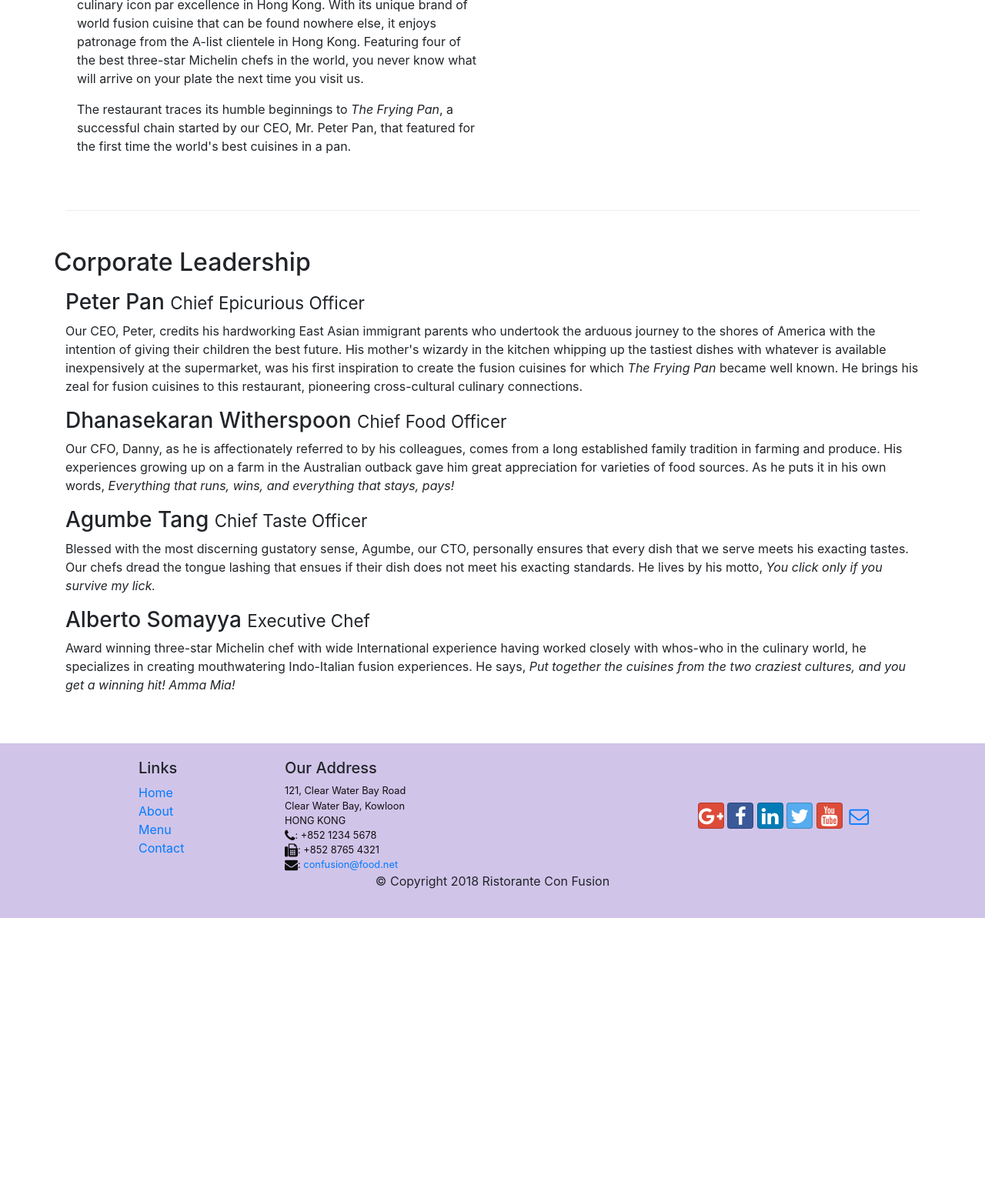
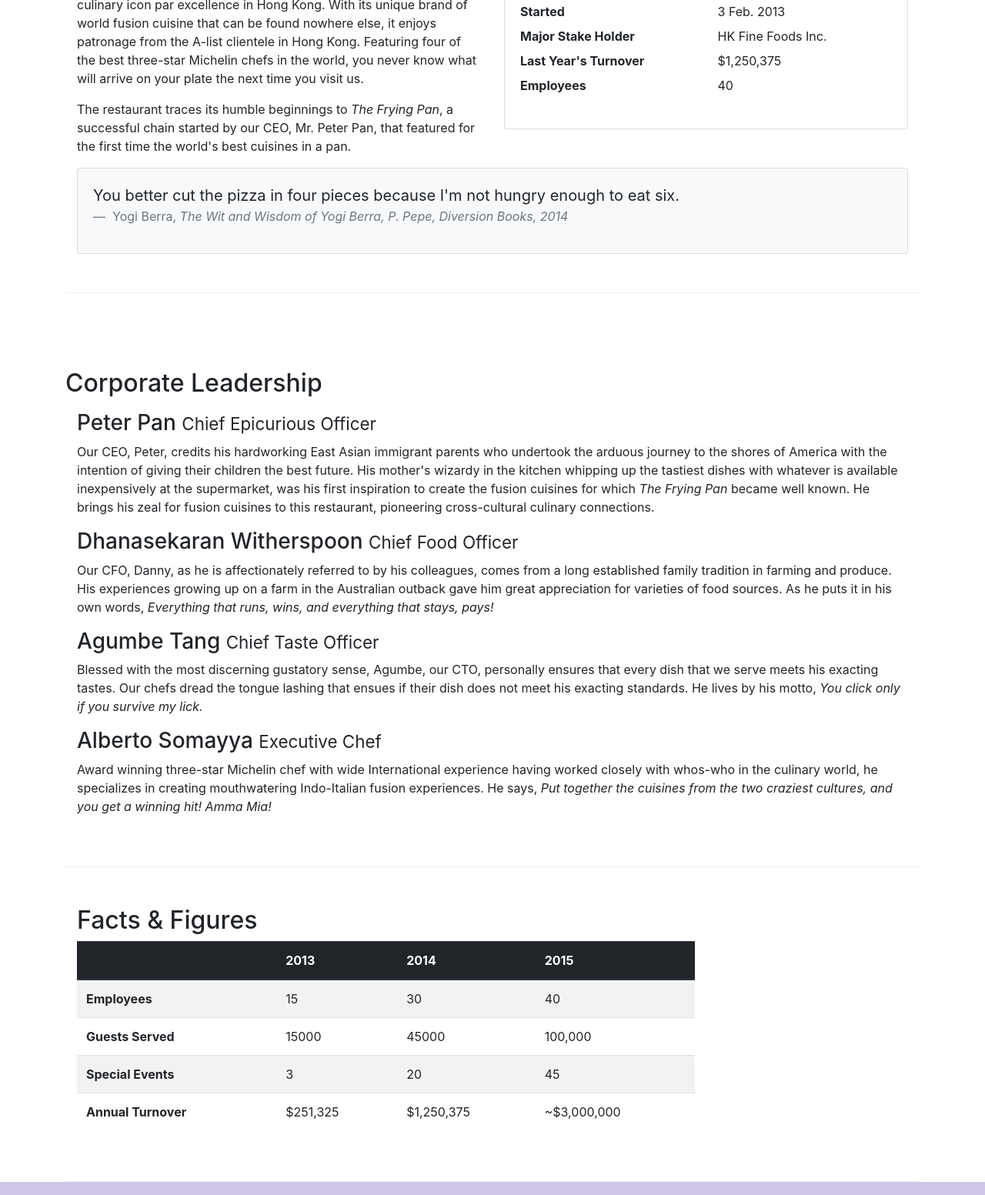
Before and after one commit to MdNazmulHaqueA/bootstrap-confusion-restaurant, a website: page aboutus.html in a window 1280 px wide. Shown: the part 639-2192 px from the top of the page at 77% size. Before the commit the page ends 1832 px from the top, so only its background shows below. Drawn offline with nearby package versions, Linux system fonts and the light colour scheme.

Commit message:
Tables and Cards

```diff
--- a/aboutus.html
+++ b/aboutus.html
@@ -112,24 +112,58 @@
                   world's best cuisines in a pan.
                </p>
             </div>
-            <div class="col col-sm"></div>
+            <div class="col-12 col-sm-6">
+               <div class="card">
+                  <h3 class="card-header bg-primary text-white">
+                     Facts At a Glance
+                  </h3>
+                  <div class="card-body">
+                     <dl class="row">
+                        <dt class="col-6">Started</dt>
+                        <dd class="col-6">3 Feb. 2013</dd>
+                        <dt class="col-6">Major Stake Holder</dt>
+                        <dd class="col-6">HK Fine Foods Inc.</dd>
+                        <dt class="col-6">Last Year's Turnover</dt>
+                        <dd class="col-6">$1,250,375</dd>
+                        <dt class="col-6">Employees</dt>
+                        <dd class="col-6">40</dd>
+                     </dl>
+                  </div>
+               </div>
+            </div>
+            <div class="col-12">
+               <div class="card card-body bg-light">
+                  <blockquote class="blockquote">
+                     <p class="mb-0">
+                        You better cut the pizza in four pieces because I'm not
+                        hungry enough to eat six.
+                     </p>
+                     <footer class="blockquote-footer">
+                        Yogi Berra,
+                        <cite title="Source Title"
+                           >The Wit and Wisdom of Yogi Berra, P. Pepe, Diversion
+                           Books, 2014</cite
+                        >
+                     </footer>
+                  </blockquote>
+               </div>
+            </div>
          </div>
 
-         <div>
-            <div class="row mb-5">
+         <div class="row row-content">
             <h2 class="pb-2 pt-5">Corporate Leadership</h2>
             <div class="col-sm-12">
                <h3>Peter Pan <small>Chief Epicurious Officer</small></h3>
                <p class="d-none d-sm-block">
-                     Our CEO, Peter, credits his hardworking East Asian
-                     immigrant parents who undertook the arduous journey to the
-                     shores of America with the intention of giving their
-                     children the best future. His mother's wizardy in the
-                     kitchen whipping up the tastiest dishes with whatever is
-                     available inexpensively at the supermarket, was his first
-                     inspiration to create the fusion cuisines for which
-                     <em>The Frying Pan</em> became well known. He brings his
-                     zeal for fusion cuisines to this restaurant, pioneering
+                  Our CEO, Peter, credits his hardworking East Asian immigrant
+                  parents who undertook the arduous journey to the shores of
+                  America with the intention of giving their children the best
+                  future. His mother's wizardy in the kitchen whipping up the
+                  tastiest dishes with whatever is available inexpensively at
+                  the supermarket, was his first inspiration to create the
+                  fusion cuisines for which
+                  <em>The Frying Pan</em> became well known. He brings his zeal
+                  for fusion cuisines to this restaurant, pioneering
                   cross-cultural culinary connections.
                </p>
             </div>
@@ -139,11 +173,10 @@
                </h3>
                <p class="d-none d-sm-block">
                   Our CFO, Danny, as he is affectionately referred to by his
-                     colleagues, comes from a long established family tradition
-                     in farming and produce. His experiences growing up on a
-                     farm in the Australian outback gave him great appreciation
-                     for varieties of food sources. As he puts it in his own
-                     words,
+                  colleagues, comes from a long established family tradition in
+                  farming and produce. His experiences growing up on a farm in
+                  the Australian outback gave him great appreciation for
+                  varieties of food sources. As he puts it in his own words,
                   <em
                      >Everything that runs, wins, and everything that stays,
                      pays!</em
@@ -153,28 +186,71 @@
             <div class="col-sm-12">
                <h3>Agumbe Tang <small>Chief Taste Officer</small></h3>
                <p class="d-none d-sm-block">
-                     Blessed with the most discerning gustatory sense, Agumbe,
-                     our CTO, personally ensures that every dish that we serve
-                     meets his exacting tastes. Our chefs dread the tongue
-                     lashing that ensues if their dish does not meet his
-                     exacting standards. He lives by his motto,
+                  Blessed with the most discerning gustatory sense, Agumbe, our
+                  CTO, personally ensures that every dish that we serve meets
+                  his exacting tastes. Our chefs dread the tongue lashing that
+                  ensues if their dish does not meet his exacting standards. He
+                  lives by his motto,
                   <em>You click only if you survive my lick.</em>
                </p>
             </div>
             <div class="col-sm-12">
                <h3>Alberto Somayya <small>Executive Chef</small></h3>
                <p class="d-none d-sm-block">
-                     Award winning three-star Michelin chef with wide
-                     International experience having worked closely with
-                     whos-who in the culinary world, he specializes in creating
-                     mouthwatering Indo-Italian fusion experiences. He says,
+                  Award winning three-star Michelin chef with wide International
+                  experience having worked closely with whos-who in the culinary
+                  world, he specializes in creating mouthwatering Indo-Italian
+                  fusion experiences. He says,
                   <em
-                        >Put together the cuisines from the two craziest
-                        cultures, and you get a winning hit! Amma Mia!</em
+                     >Put together the cuisines from the two craziest cultures,
+                     and you get a winning hit! Amma Mia!</em
                   >
                </p>
             </div>
          </div>
+         <div class="row row-content">
+            <div class="col-12 col-sm-9">
+               <h2>Facts &amp; Figures</h2>
+               <div class="table-responsive">
+                  <table class="table table-striped">
+                     <thead class="thead-dark">
+                        <tr>
+                           <th>&nbsp;</th>
+                           <th>2013</th>
+                           <th>2014</th>
+                           <th>2015</th>
+                        </tr>
+                     </thead>
+                     <tbody>
+                        <tr>
+                           <th>Employees</th>
+                           <td>15</td>
+                           <td>30</td>
+                           <td>40</td>
+                        </tr>
+                        <tr>
+                           <th>Guests Served</th>
+                           <td>15000</td>
+                           <td>45000</td>
+                           <td>100,000</td>
+                        </tr>
+                        <tr>
+                           <th>Special Events</th>
+                           <td>3</td>
+                           <td>20</td>
+                           <td>45</td>
+                        </tr>
+                        <tr>
+                           <th>Annual Turnover</th>
+                           <td>$251,325</td>
+                           <td>$1,250,375</td>
+                           <td>~$3,000,000</td>
+                        </tr>
+                     </tbody>
+                  </table>
+               </div>
+            </div>
+            <div class="col-12 col-sm-3"></div>
          </div>
       </div>
 
```
Lines whose indentation alone changed are shown as unchanged.
